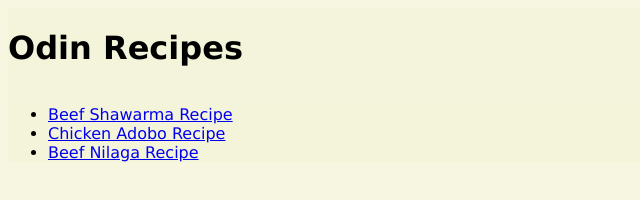
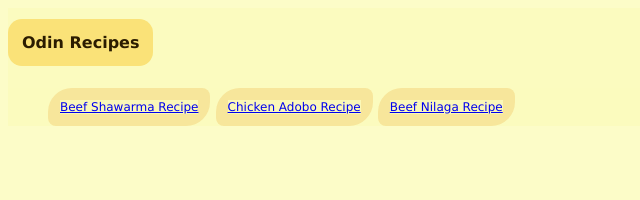
Before and after one commit to lwki-sy/odin-recipes, a plain HTML site: page index.html in a window 1280 px wide. Shown: the whole page, without its empty margins (0-640 px from the left). Drawn offline with Linux system fonts and the light colour scheme.

Commit message:
Add few css design

```diff
--- a/style.css
+++ b/style.css
@@ -1,9 +1,30 @@
 *{
     box-sizing: border-box;
-    background-color: rgba(245, 245, 220, 0.842);
+    background-color: rgba(252, 252, 190, 0.842);
     font-family: Verdana, Geneva, Tahoma, sans-serif;
 }
 
-.title{
-    display:inline-block;
+h1, li{
+    display: inline-block;
+    text-align: center;
 }
+
+h1{
+
+    background-color: rgb(250, 226, 120);
+    color: rgb(43, 28, 0);
+    font-size: 16px;
+
+    border-radius: 14px;
+    margin-bottom:6px;
+    padding:14px;
+}
+
+li{
+    background-color: rgb(247, 230, 155);
+    color: rgb(248, 234, 171);
+
+    font-size: 12px;
+    border-radius: 24px 8px;
+    padding: 12px;
+}
```
